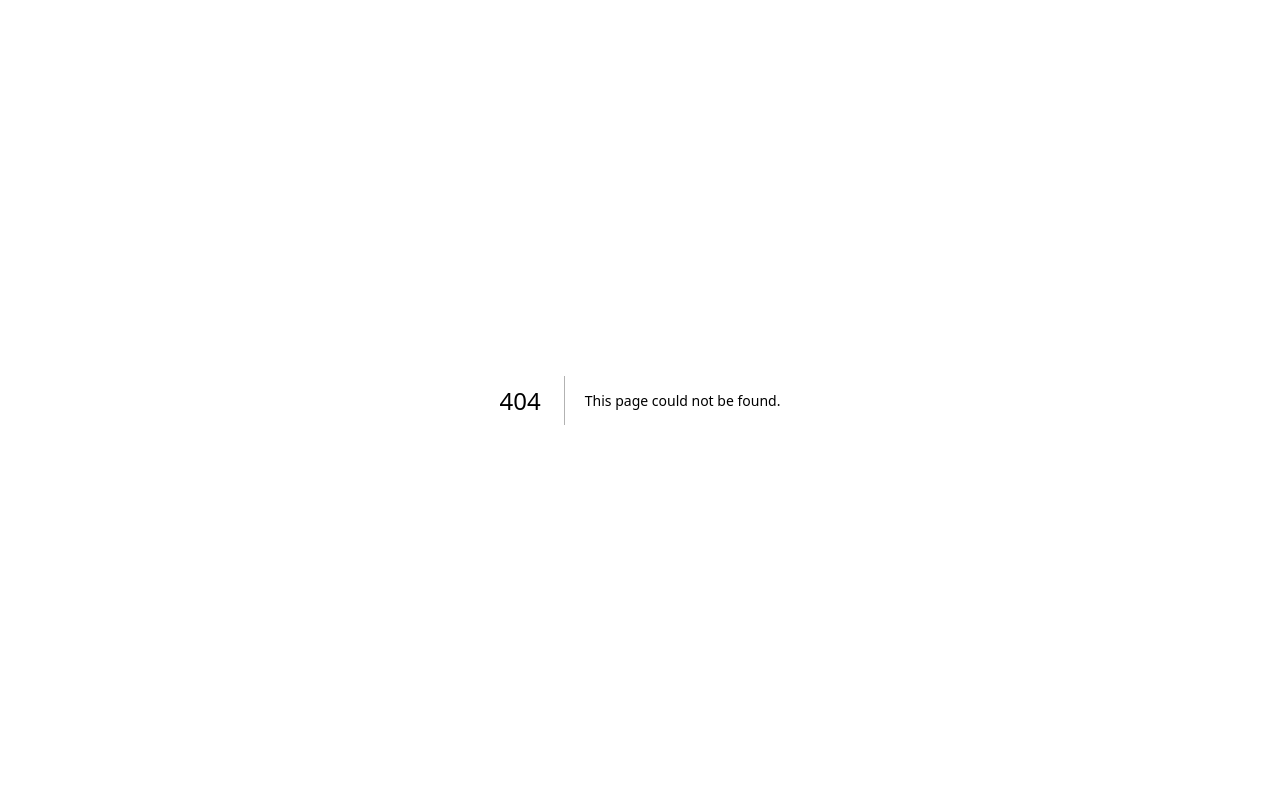
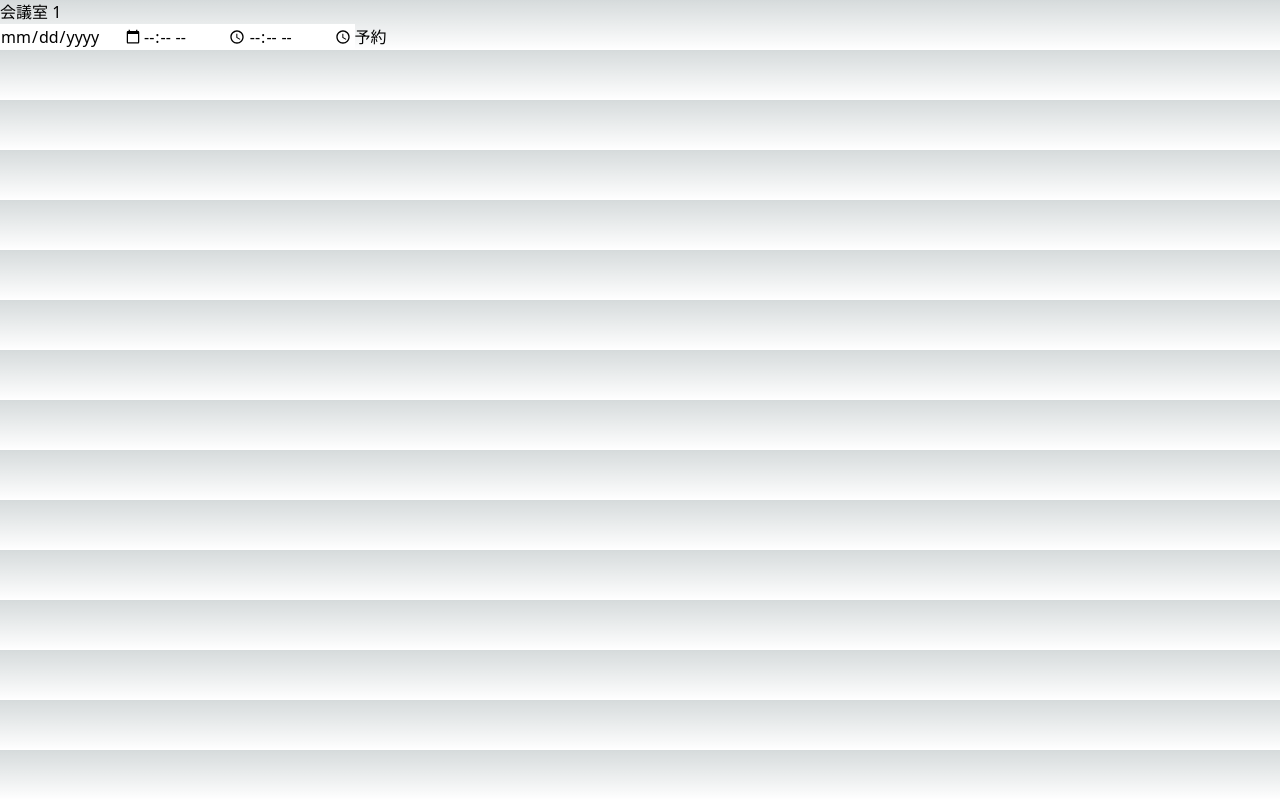
Before and after one commit to konapeso/meeting-room-app, a Next.js app: page /rooms/1 in a window 1280 px wide. Before the commit this address had no page. Built offline with nearby package versions, Linux system fonts and the light colour scheme.

Commit message:
会議室予約ページの作成

```diff
--- /dev/null
+++ b/src/pages/login.tsx
@@ -0,0 +1,34 @@
+import { useState } from "react";
+
+function LoginPage() {
+  const [email, setEmail] = useState("");
+  const [password, setPassword] = useState("");
+
+  const handleSubmit = async (event) => {
+    event.preventDefault();
+    // ログイン処理
+  };
+
+  return (
+    <div>
+      <h1>ログイン</h1>
+      <form onSubmit={handleSubmit}>
+        <input
+          type="email"
+          value={email}
+          onChange={(e) => setEmail(e.target.value)}
+          placeholder="メールアドレス"
+        />
+        <input
+          type="password"
+          value={password}
+          onChange={(e) => setPassword(e.target.value)}
+          placeholder="パスワード"
+        />
+        <button type="submit">ログイン</button>
+      </form>
+    </div>
+  );
+}
+
+export default LoginPage;
--- /dev/null
+++ b/src/pages/reserved.tsx
@@ -0,0 +1,10 @@
+function ReservedPage() {
+  return (
+    <div>
+      <h1>予約完了</h1>
+      <p>会議室の予約が完了しました。</p>
+    </div>
+  );
+}
+
+export default ReservedPage;
--- /dev/null
+++ b/src/pages/rooms.tsx
@@ -0,0 +1,27 @@
+import Link from "next/link";
+
+function RoomsPage() {
+  // 会議室データの取得（ダミーデータ）
+  const rooms = [
+    { id: 1, name: "会議室A" },
+    { id: 2, name: "会議室B" },
+    // 他の会議室...
+  ];
+
+  return (
+    <div>
+      <h1>会議室一覧</h1>
+      <ul>
+        {rooms.map((room) => (
+          <li key={room.id}>
+            <Link href={`/rooms/${room.id}`}>
+              <a>{room.name}</a>
+            </Link>
+          </li>
+        ))}
+      </ul>
+    </div>
+  );
+}
+
+export default RoomsPage;
--- /dev/null
+++ b/src/pages/rooms/[id].tsx
@@ -0,0 +1,42 @@
+import { useRouter } from "next/router";
+import { useState } from "react";
+
+function RoomDetailsPage() {
+  const router = useRouter();
+  const { id } = router.query; // URLから会議室IDを取得
+
+  const [date, setDate] = useState("");
+  const [startTime, setStartTime] = useState("");
+  const [endTime, setEndTime] = useState("");
+
+  const handleReserve = () => {
+    // 予約処理
+    router.push("/reservation-complete");
+  };
+
+  return (
+    <div>
+      <h1>会議室 {id}</h1>
+      <form onSubmit={handleReserve}>
+        <input
+          type="date"
+          value={date}
+          onChange={(e) => setDate(e.target.value)}
+        />
+        <input
+          type="time"
+          value={startTime}
+          onChange={(e) => setStartTime(e.target.value)}
+        />
+        <input
+          type="time"
+          value={endTime}
+          onChange={(e) => setEndTime(e.target.value)}
+        />
+        <button type="submit">予約</button>
+      </form>
+    </div>
+  );
+}
+
+export default RoomDetailsPage;
```
